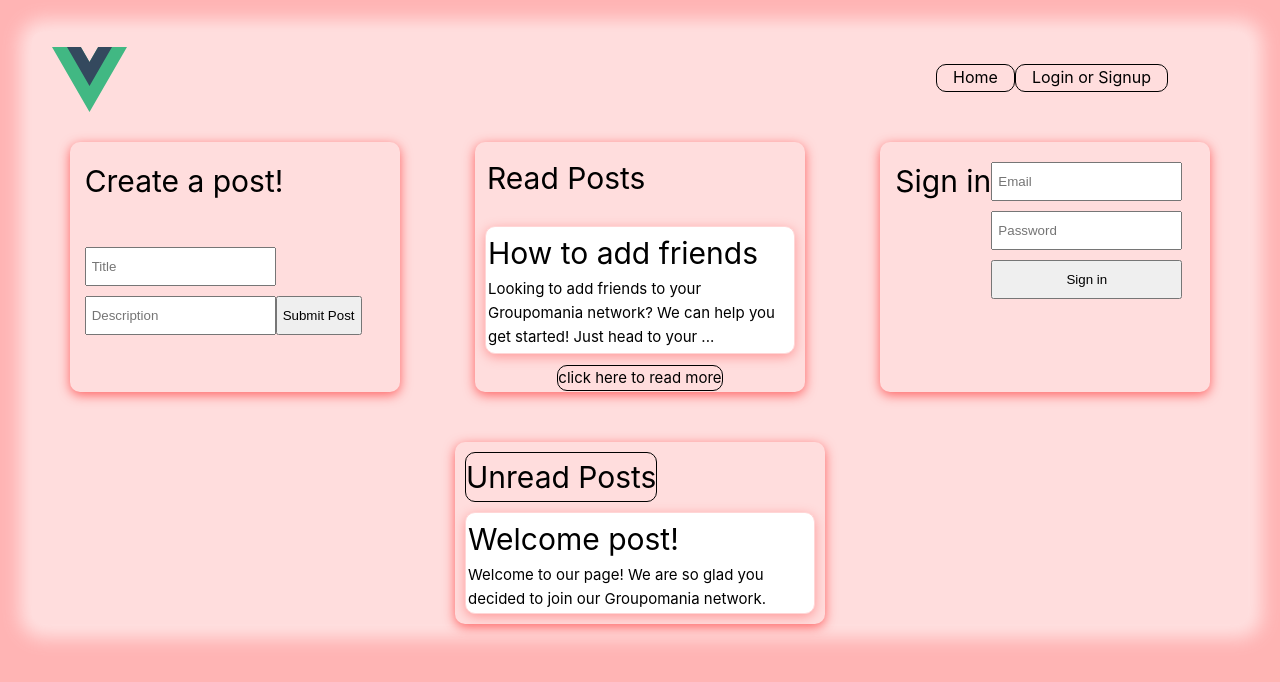
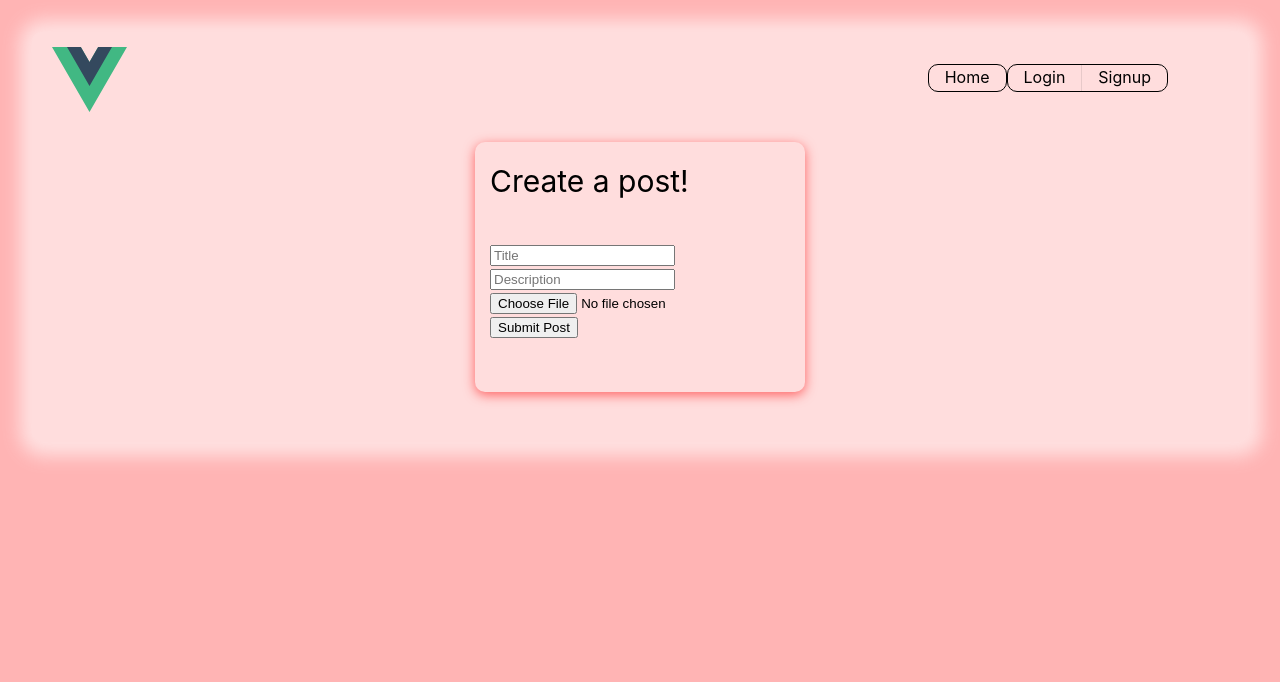
Before and after one commit to mplorex/Frontend, a Vue app: page / in a window 1280 px wide. Shown: the top 682 px of the page. Built offline with nearby package versions, Linux system fonts and the light colour scheme.

Commit message:
frontend singup/login restructure

```diff
--- a/src/App.vue
+++ b/src/App.vue
@@ -1,7 +1,3 @@
-<script setup>
-import { RouterLink, RouterView } from "vue-router";
-</script>
-
 <template>
   <div class="app">
     <header>
@@ -16,7 +12,10 @@ import { RouterLink, RouterView } from "vue-router";
       <div class="wrapper">
         <nav>
           <div class="routerLink"><RouterLink to="/">Home</RouterLink></div>
-          <div class="routerLink"><RouterLink to="/LoginSignup" v-on:click.native="logout" replace>Login or Signup</RouterLink></div>
+          <div class="routerLink" v-if="!isAuth">
+            <RouterLink to="/Login">Login</RouterLink>
+            <RouterLink to="/Signup">Signup</RouterLink>
+          </div>
         </nav>
       </div>
     </header>
@@ -25,24 +24,15 @@ import { RouterLink, RouterView } from "vue-router";
 </template>
 
 <script>
+import { useUserStore } from './store/user'
+import { RouterLink, RouterView } from "vue-router";
+import { mapState } from 'pinia'
+
+
 export default {
   name: 'App',
-  data() {
-    return {
-      authenticated: false,
-      mockAccount: {
-        email: "",
-        password: ""
-      }
-    }
-  },
-  methods: {
-    setAuthenticated(status) {
-      this.authenticated = status;
-    },
-    logout() {
-      this.authenticated = false;
-    }
+  computed: {
+    ...mapState(useUserStore, ['isAuth'])
   }
 }
 </script>
--- a/src/components/CreatePost.vue
+++ b/src/components/CreatePost.vue
@@ -20,9 +20,8 @@
             />
             <input
             class="image"
-            type="image"
+            type="file"
             name="image"
-            v-model="image"
             placeholder="Image"
             />
             <button
--- a/src/components/Login.vue
+++ b/src/components/Login.vue
@@ -1,5 +1,5 @@
 <template>
-    <form ref="form" @submit.prevent="createUser">
+    <form ref="form" @submit.prevent="userLogin">
         <h1>Sign in</h1>
         <div class="login_layout">
             <input
@@ -30,49 +30,26 @@
 </template>
 
 <script>
+import { useUserStore } from '../store/user'
+import { mapActions } from 'pinia'
+
 export default {
     data () {
         return {
             email: '',
-            password: '',
-            fullName: ''
-        }
+            password: ''
+        };
     },
     methods: {
-        createUser () {
+        ...mapActions(useUserStore, ['login']),
+        userLogin() {
             if (this.$refs.form.checkValidity()) {
-                let userInfo = localStorage.getItem('userInfo')
-                if (userInfo) {
-                    userInfo = JSON.stringify(userInfo)
-                } else {
-                    return
-                }
-
-                fetch('http://localhost:3000/api/auth/login/', {
-                    method: 'POST',
-                    headers: {
-                        'Content-Type': 'application/json',
-                        'Authorization': 'Bearer' + userInfo.token
-                    },
-                    body: JSON.stringify({
-                        email: this.email,
-                        password: this.password,
-                        fullName: this.fullName,
-                        id: this.id
-
-                    })
-                })
-                .then(response => {
-                    if (response.ok) {
-                        return response.json()
-                    }
-                })
-                .then(data => {
-                    localStorage.setItem('userInfo', data)
+                this.login(this.email, this.password)
+                .then(() => {
                     this.$emit('user-login', true)
                 })
-            }
-        }
-    }
-}
+            };
+        },
+    },
+};
 </script>
--- a/src/components/Signup.vue
+++ b/src/components/Signup.vue
@@ -4,11 +4,11 @@
         <div class="login_layout">
             <input
             class="field"
-            type="fullName"
-            name="fullName"
-            v-model="fullName"
+            type="name"
+            name="name"
+            v-model="name"
             required
-            placeholder="Full Name"
+            placeholder="Name"
             />
             <input
             class="field"
@@ -38,50 +38,27 @@
 </template>
 
 <script>
+import { useUserStore } from '@/store/user'
+import { mapActions } from 'pinia'
+
 export default {
     data () {
         return {
             email: '',
             password: '',
-            fullName: ''
-        }
+            name: ''
+        };
     },
     methods: {
-        userSignup () {
+        ...mapActions(useUserStore, ['signup']),
+        userSignup() {
             if (this.$refs.form.checkValidity()) {
-                let userInfo = localStorage.getItem("userInfo")
-
-                if (userInfo) {
-                    userInfo = JSON.stringify(userInfo)
-                } else {
-                    return
-                }
-                fetch('http://localhost:3000/api/auth/signup/', {
-                    method: 'POST',
-                    headers: {
-                        'Content-Type': 'application/json',
-                        'Authorization': 'Bearer' + userInfo.token
-                    },
-                    body: JSON.stringify({
-                        email: this.email,
-                        password: this.password,
-                        fullName: this.fullName,
-                        id: this.id
-                    })
-                })
-
-                .then(response => {
-                    if (response.ok) {
-                        return response.json()
-                    }
-                })
-
-                .then(data => {
-                    localStorage.setItem('userInfo', data)
+                this.signup(this.name, this.email, this.password)
+                .then(() => {
                     this.$emit('user-signup', true)
                 })
-            }
-        }
-    }
-}
+            };
+        },
+    },
+};
 </script>
--- a/src/main.js
+++ b/src/main.js
@@ -6,9 +6,10 @@ import router from "./router/index.js";
 
 import "./assets/main.css";
 
+const pinia = createPinia();
 const app = createApp(App);
 
-app.use(createPinia());
+app.use(pinia);
 app.use(router);
 
 app.mount("#app");
--- a/src/router/index.js
+++ b/src/router/index.js
@@ -1,6 +1,7 @@
 import { createRouter, createWebHistory } from "vue-router";
 import HomeView from "../views/HomeView.vue";
-import LoginSignup from "../views/LoginSignup.vue";
+import Login from "../views/Login.vue";
+import Signup from "../views/Signup.vue";
 
 const router = createRouter({
   history: createWebHistory(import.meta.env.BASE_URL),
@@ -11,9 +12,14 @@ const router = createRouter({
       component: HomeView,
     },
     {
-      path: "/LoginSignup",
-      name: "login or signup",
-      component: LoginSignup,
+      path: "/login",
+      name: "Login",
+      component: Login,
+    },
+    {
+      path: "/signup",
+      name: "Signup",
+      component: Signup,
     }
   ],
 });
--- /dev/null
+++ b/src/store/user.js
@@ -0,0 +1,67 @@
+import {defineStore} from "pinia"
+
+let userData = localStorage.getItem('userInfo')
+if (userData) {
+    userData = JSON.parse(userData)
+}
+
+export const useUserStore = defineStore('user', {
+    state: () => {
+        return {
+            user: userData,
+        };
+    },
+    getters: {
+        isAuth: (state) => !! state.user
+    },
+    actions: {
+        async signup (name, email, password, token) {
+            try {
+                const response = await fetch('http://localhost:3000/api/auth/signup/', {
+		        method: 'POST',
+		        headers: {
+		            'Content-Type': 'application/json',
+                    'Authorization': token,
+	            },
+	            body: JSON.stringify({
+		            email,
+                    name,
+                    password
+	            }),
+            })
+
+            const data = await response.json();
+            localStorage.setItem("userInfo", JSON.stringify(data));
+            this.user = data;
+            return data;
+
+            }catch (error) {
+                console.log(error)
+                return error
+            }
+        },
+        async login ( email, password, token) {
+            try {
+                const response = await fetch('http://localhost:3000/api/auth/login/', {
+		        method: 'POST',
+		        headers: {
+		            'Content-Type': 'application/json',
+                    'Authorization': token,
+	            },
+	            body: JSON.stringify({
+		            email,
+                    password
+	            }),
+            })
+
+            const data = await response.json();
+            localStorage.setItem("userInfo", JSON.stringify(data));
+            this.user = data;
+            return data;
+
+            }catch (error) {
+                console.log(error)
+                return error
+            }
+        }
+    }})
--- a/src/views/HomeView.vue
+++ b/src/views/HomeView.vue
@@ -2,23 +2,16 @@
   <div class="homeTemplate">
     <div class="appForm" id="form">
       <CreatePost class="postForm"></CreatePost>
-        <div class="readPosts">
-          <div class="postTitle"><h1>Read Posts</h1></div>
-          <div class="testPost2">
-            <h1>How to add friends</h1>
-            <b>Looking to add friends to your Groupomania network? We can help you get started! Just head to your ...</b>
-          </div>
-          <div class="learnMore" href="https://www.google.com/" ><b>click here to read more</b></div>
-        </div>
-      <Login class="loginForm"></Login>
     </div>
     <div class="unreadPosts">
-      <div class="unreadTitle"><h1>Unread Posts</h1></div>
-      <div class="testPost">
-        <h1>Welcome post!</h1>
-        <b>Welcome to our page! We are so glad you decided to join our Groupomania network.</b>
-      </div>
       <div class="cPost" :post="addPost"></div>
+      <Post
+        v-for="(post, index) in posts"
+        :key="index"
+        :title="post.title"
+        :body="post.description"
+        :image="post.image"
+      />
     </div>
   </div>
 </template>
@@ -45,30 +38,6 @@ export default {
   methods: {
     addPost (post) {
       this.posts.unshift(posts)
-    },
-    createPost () {
-      this.posts.unshift({
-        title: this.title,
-        body: this.body,
-        image: this.image,
-      })
-      this.title = ''
-      this.body = ''
-      this.image = ''
-    },
-    submit: function (event) {
-      let userPost = [];
-      localStorage.setItem(userPost, JSON.stringify(Post));
-      fetch('http://localhost:3000/api/posts/', {
-		    method: 'POST',
-		    headers: {
-		    'Content-Type': 'application/json'
-	      },
-	    data: JSON.stringify({
-		    title: this.title,
-		    description: this.description,
-        imageUrl: this.image
-	  })})
     }
   }
 }
@@ -85,15 +54,10 @@ header {
   width: 100%;
   z-index: var(--z-fixed);
 }
-.postTitle, .testPost, .testPost2 {
-  border-radius: 10px;
-  margin: 10px;
-  padding: 2px;
-}
 .postForm, .loginForm {
   padding: 15px;
 }
-.readPosts, .postForm, .loginForm {
+.postForm, .loginForm {
   display: flex;
   flex-flow: wrap;
   width: 330px;
@@ -108,26 +72,12 @@ header {
   margin-top: 25px;
   width: 370px;
 }
-.unreadTitle {
-  border: black 1px solid;
-  border-radius: 10px;
-  margin: 10px 10px 0px 10px;
-}
-.learnMore {
-  border: black 1px solid;
-  border-radius: 10px;
-  margin: auto;
-}
-.learnMore:hover {
-  transition: 1s;
-  background-color: rgb(255, 116, 116);
-}
-.form, .readPosts, .unreadPosts, .postForm, .loginForm {
+.form, .postForm, .loginForm {
   border: bisque 1px transparent;
   box-shadow: 0 0px 0px 0 rgba(255, 112, 112, 0.884), 0 3px 12px 0 rgb(255, 99, 99);
   border-radius: 10px;
 }
-.post, .testPost, .testPost2 {
+.post{
   border: rgb(255, 214, 214) 1px solid;
   background-color: rgb(255, 255, 255);
   box-shadow: 0 0px 0px 0 rgb(255, 162, 162), 0 3px 12px 0 rgb(255, 154, 154);
--- /dev/null
+++ b/src/views/Login.vue
@@ -0,0 +1,24 @@
+<template>
+    <div class="login" id="login">
+        <div class="logForm">
+            <Login @user-login="userLogin"></Login>
+        </div>
+    </div>
+</template>
+
+<script>
+import Login from "../components/Login.vue"
+
+export default {
+    name: "App",
+    components: {
+        Login,
+    },
+    methods: {
+        userLogin() {
+            this.$router.push("/")
+        }
+    }
+};
+
+</script>
--- a/src/views/LoginSignup.vue
+++ b/src/views/LoginSignup.vue
@@ -1,132 +1,46 @@
 <template>
-    <div class="login" id="login" >
-        <div class="logForm">
-            <Login :user-login="userLogin"></Login>
-        </div>
-        <div class="logForm">
-            <Signup :user-signup="userSignup"></Signup>
-        </div>
+    <div class="log">
+        <div class="logForm"><Login></Login></div>
+        <div class="logForm"><Signup></Signup></div>
     </div>
 </template>
 
 <script>
-
+import Signup from '../components/Signup.vue';
 import Login from '../components/Login.vue';
-import Signup from '../components/Signup.vue'
 
 export default {
     name: 'App',
     components:{
+        Signup,
         Login,
-        Signup
     },
     data () {
         return {
             email: '',
             password: '',
-            fullName: '',
-            id: ''
-        }
+            name: ''
+        };
     },
-    methods: {
-        userLogin () {
-            this.$router.push('/')
-        },
-        userSignup () {
-            this.$router.push('/')
-        },
-        login() {
-                if(this.input.email != "" && this.input.password != "") {
-                    if(this.input.email == this.$parent.mockAccount.email && this.input.password == this.$parent.mockAccount.password) {
-                        this.$emit("authenticated", true);
-                    } else {
-                        console.log("Email/Pasword incorrect")
-                    }
-                } else {
-                    console.log("Please type email/password")
-                }
-            }
-        },
-        signup() {
-                if(this.input.email != "" && this.input.password != "" && this.input.fullName != "") {
-                    if(this.input.email == this.$parent.mockAccount.email && this.input.password == this.$parent.mockAccount.password && this.input.fullName == this.$parent.mockAccount.fullName) {
-                    } else {
-                        console.log("Email/Pasword incorrect")
-                    }
-                } else {
-                    console.log("Please type email/password")
-                }
-            },
-        createUser () {
-            this.users.unshift({
-            email: this.email,
-            password: this.password,
-            fullName: this.fullName,
-            id: this.id
-        })
-            this.email = ''
-            this.password = ''
-            this.fullName = ''
-            this.id = ''
-        },
-        submit: function (event) {
-            let userInfo =[];
-            localStorage.setItem(userInfo, JSON.stringify(User));
-            if (!form.checkValidity()) {
-                event.stopPropagation()
-            }
-            fetch('http://localhost:3000/auth/signup/', {
-		        method: 'POST',
-		        headers: {
-		            'Content-Type': 'application/json'
-	            },
-	            body: JSON.stringify({
-		            id: this.id,
-		            name: this.fullName,
-                    password: this.password,
-                    email: this.email
-	            })
-            }),
-            fetch('http://localhost:3000/auth/login/', {
-		        method: 'POST',
-		        headers: {
-		            'Content-Type': 'application/json'
-	            },
-	            body: JSON.stringify({
-                    id: this.id,
-		            name: this.fullName,
-                    password: this.password,
-                    email: this.email
-	            })
-            })
-    }
+
 }
 </script>
 
 <style>
-form {
-    width: 350px;
-}
-.login {
-    color: orangered;
+.log {
     display: flex;
     flex-flow: wrap;
-    justify-content: space-around;
-}
-.login_layout {
-    display: flex;
-    flex-direction: column;
-}
-.field {
-    padding: 10px 5px;
-    margin: 5px 0;
 }
 .logForm {
-    margin: 10px;
+    display: flex;
+    flex-flow: wrap;
     padding: 15px;
-    border: black 1px solid;
-    border-radius: 10px 10px;
-    box-shadow: 0 0px 0px 0 rgba(0, 0, 0, 0.2), 0 3px 12px 0 rgba(0, 0, 0, 0.19);
-
+    width: 330px;
+    height: 250px;
+    margin: auto;
+    margin-bottom: 25px;
+    border: bisque 1px transparent;
+    box-shadow: 0 0px 0px 0 rgba(255, 112, 112, 0.884), 0 3px 12px 0 rgb(255, 99, 99);
+    border-radius: 10px;
 }
 </style>
--- /dev/null
+++ b/src/views/Signup.vue
@@ -0,0 +1,24 @@
+<template>
+    <div class="login" id="login">
+        <div class="logForm">
+            <Signup @user-signup="userSignup"></Signup>
+        </div>
+    </div>
+</template>
+
+<script>
+import Signup from "../components/Signup.vue"
+
+export default {
+    name: "App",
+    components: {
+        Signup,
+    },
+    methods: {
+        userSignup() {
+            this.$router.push("/")
+        }
+    }
+};
+
+</script>
```
